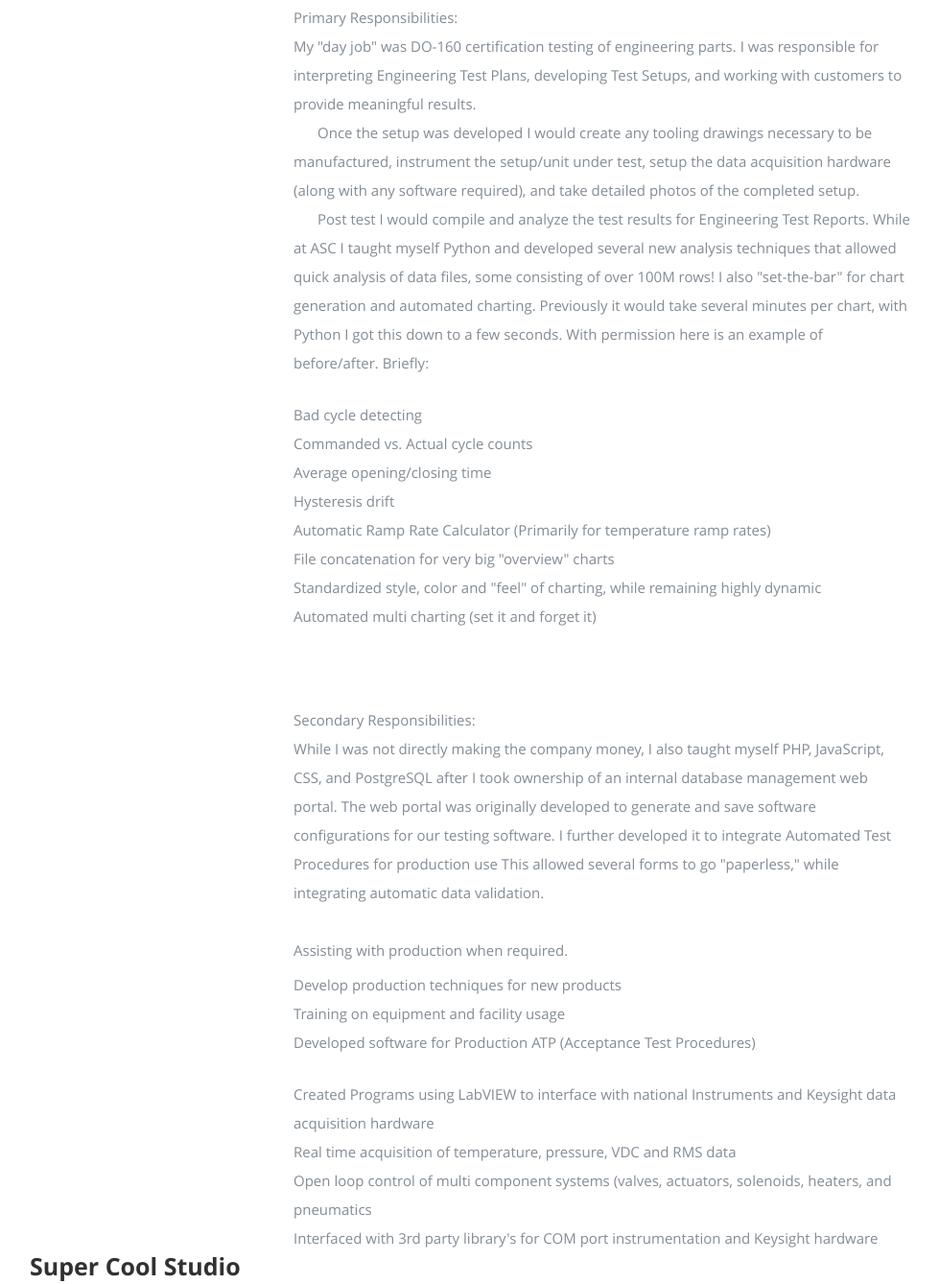
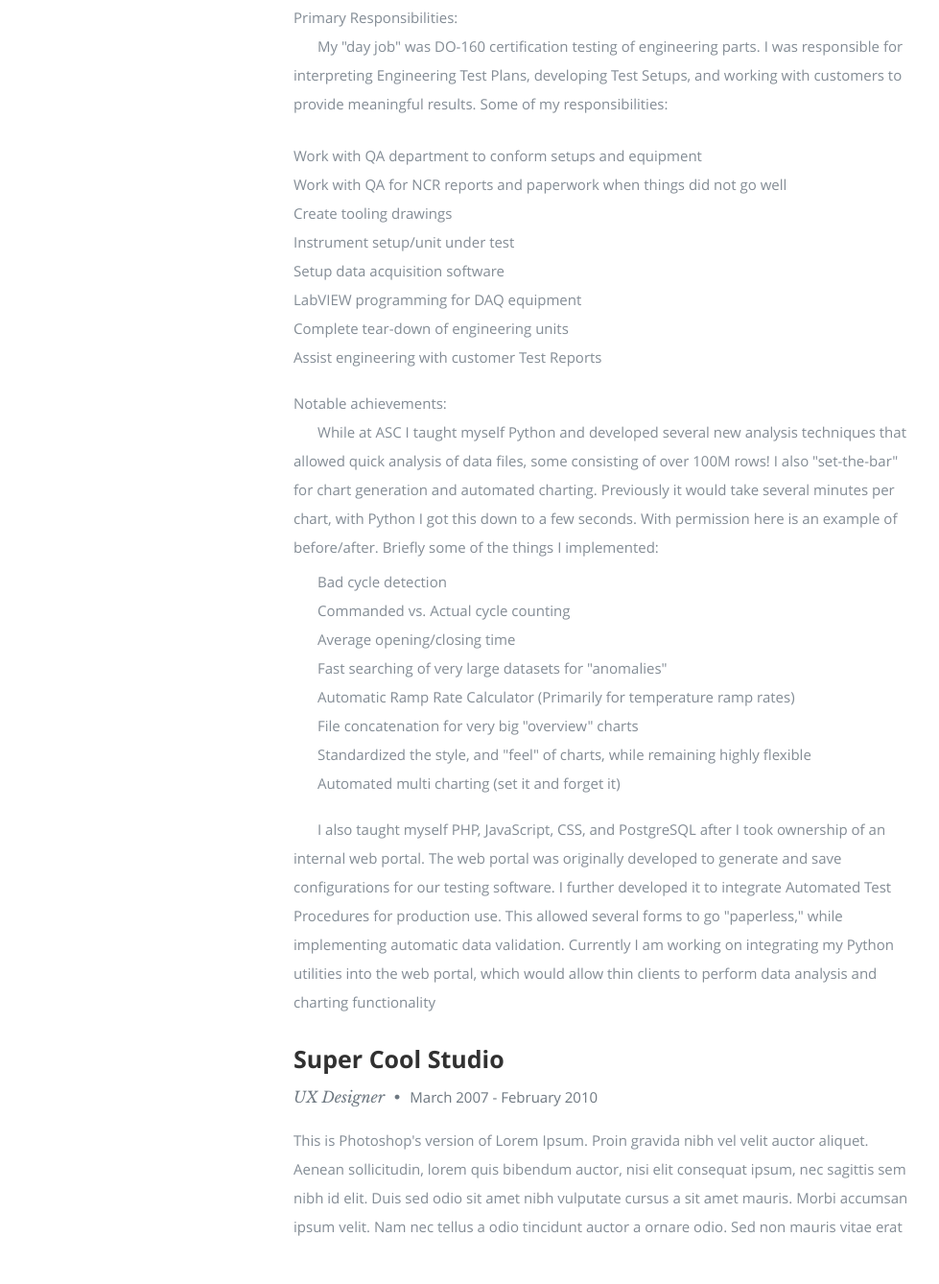
Before and after one commit to mccartney-joseph/mccartney-joseph.github.io, a plain HTML site: page index.html in a window 1280 px wide. Shown: the part 1914-3252 px from the top of the page at 96% size, without its empty margins (99-1078 px from the left). Drawn offline with nearby package versions, Linux system fonts and the light colour scheme.

Commit message:
more refactoring wording

```diff
--- a/index.html
+++ b/index.html
@@ -199,67 +199,47 @@
                 </p>
                 <p>
                     Primary Responsibilities:<br>
-                    <span>
+                    <span class="indent">
                         My "day job" was DO-160 certification testing of engineering parts.
                         I was responsible for interpreting Engineering Test Plans, developing Test Setups, and working with customers to provide meaningful results.
-                    </span><br>
-
+                        Some of my responsibilities:
+                        <ul>
+                            <li>Work with QA department to conform setups and equipment</li>
+                            <li>Work with QA for NCR reports and paperwork when things did not go well</li>
+                            <li>Create tooling drawings</li>
+                            <li>Instrument setup/unit under test</li>
+                            <li>Setup data acquisition software</li>
+                            <li>LabVIEW programming for DAQ equipment</li>
+                            <li>Complete tear-down of engineering units</li>
+                            <li>Assist engineering with customer Test Reports</li>
+                        </ul>
+                    </span>
+                    Notable achievements:<br>
                     <span class="indent">
-                        Once the setup was developed I would create any tooling drawings necessary to be manufactured,
-                        instrument the setup/unit under test, setup the data acquisition hardware (along with any software required),
-                        and take detailed photos of the completed setup.
-                    </span><br>
-
-                    <span class="indent">
-                        Post test I would compile and analyze the test results for Engineering Test Reports.
                         While at ASC I taught myself Python and developed several new analysis techniques that allowed quick analysis of data files, some consisting of over 100M rows!
                         I also "set-the-bar" for chart generation and automated charting.  Previously it would take several minutes per chart, with Python I got this down to a few seconds.
                         With permission here is an example of before/after.
-                        Briefly:
+                        Briefly some of the things I implemented:
                         <ul>
-                            <li>Bad cycle detecting</li>
-                            <li>Commanded vs. Actual cycle counts</li>
+                            <li>Bad cycle detection</li>
+                            <li>Commanded vs. Actual cycle counting</li>
                             <li>Average opening/closing time</li>
-                            <li>Hysteresis drift</li>
+                            <li>Fast searching of very large datasets for "anomalies"</li>
                             <li>Automatic Ramp Rate Calculator (Primarily for temperature ramp rates)</li>
                             <li>File concatenation for very big "overview" charts</li>
-                            <li>Standardized style, color and "feel" of charting, while remaining highly dynamic</li>
+                            <li>Standardized the style, and "feel" of charts, while remaining highly flexible</li>
                             <li>Automated multi charting (set it and forget it)</li>
                         </ul>
+                    </span>
 
-                    </span><br>
+                    <span class="indent">
+                        I also taught myself PHP, JavaScript, CSS, and PostgreSQL after I took ownership of an internal web portal.
+                        The web portal was originally developed to generate and save configurations for our testing software.
+                        I further developed it to integrate Automated Test Procedures for production use.
+                        This allowed several forms to go "paperless," while implementing automatic data validation.
+                        Currently I am working on integrating my Python utilities into the web portal, which would allow thin clients to perform data analysis and charting functionality
+                    </span>
                 </p>
-
-                <p>
-                    Secondary Responsibilities: <br>
-                    <span>
-                        While I was not directly making the company money,
-                        I also taught myself PHP, JavaScript, CSS, and PostgreSQL after I took ownership of an internal database management web portal.
-                        The web portal was originally developed to generate and save software configurations for our testing software.
-                        I further developed it to integrate Automated Test Procedures for production use
-                        This allowed several forms to go "paperless," while integrating automatic data validation.
-                    </span>
-                    </p>
-
-                    Assisting with production when required.
-                        <ul>
-                            <li>Develop production techniques for new products</li>
-                            <li>Training on equipment and facility usage</li>
-                            <li>Developed software for Production ATP (Acceptance Test Procedures)</li>
-
-                        </ul>
-                </p>
-
-
-                <div class="work_bullet_point_container"
-                  <div class="work_bullet">
-                  Created Programs using LabVIEW to interface with national Instruments and Keysight data acquisition hardware
-                    <div class="work_subbullet">Real time acquisition of temperature, pressure, VDC and RMS data</div>
-                    <div class="work_subbullet">Open loop control of multi component systems (valves, actuators, solenoids, heaters, and pneumatics</div>
-                    <div class="work_subbullet">Interfaced with 3rd party library's for COM port instrumentation and Keysight hardware</div>
-                  </div>
-                </div>
-                  </p>
 
                </div>
 
```
